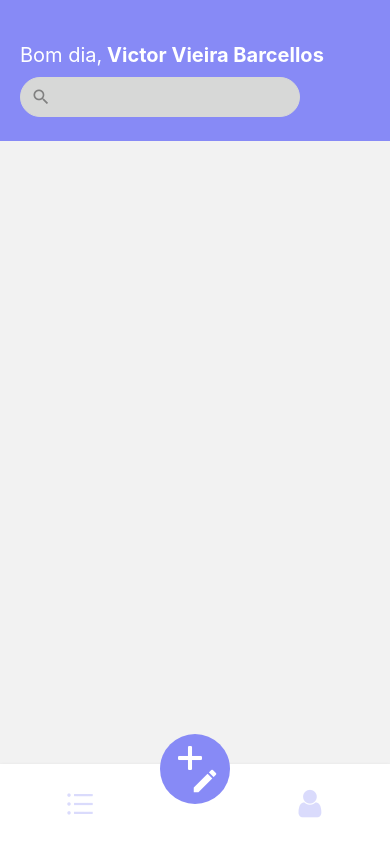
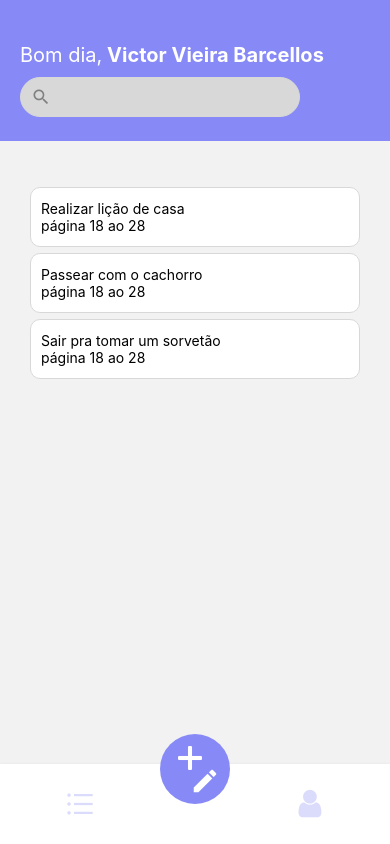
Before and after one commit to Victor090608/ProjetosMobile, a React Native app: screen /BottomRoutes in a window 390 px wide. Built offline with nearby package versions, Linux system fonts and the light colour scheme.

Commit message:
Criando Cards e componentizando eles, colocando suas propriedades, tambem realizando estilos iniciais a ele

```diff
--- a/src/pages/list/index.tsx
+++ b/src/pages/list/index.tsx
@@ -1,10 +1,52 @@
 import React from "react";
-import { Text, View } from "react-native";
+import { Text, View, FlatList, TouchableOpacity } from "react-native";
 import { style } from "./styles";
 import { Input } from "../../components/input";
 import { MaterialIcons } from '@expo/vector-icons';
 
+type PropCard = {
+    item: number;
+    title: string;
+    description: string;
+    flag: 'urgente' | 'opcional';
+};
+
+const data: Array<PropCard> = [
+    {
+        item: 0,
+        title: 'Realizar lição de casa',
+        description: 'página 18 ao 28',
+        flag: 'urgente'
+    },
+    {
+        item: 1,
+        title: 'Passear com o cachorro',
+        description: 'página 18 ao 28',
+        flag: 'urgente'
+    },
+    {
+        item: 3,
+        title: 'Sair pra tomar um sorvetão',
+        description: 'página 18 ao 28',
+        flag: 'urgente'
+    },
+
+]
 export default function List() {
+    const _renderCard = (item: PropCard) => {
+        return (
+            <TouchableOpacity style={style.card}>
+                <View style={style.rowCard}>
+                    {/* <Ball /> */}
+                    <View>
+                        <Text>{item.title}</Text>
+                        <Text>{item.description}</Text>
+                    </View>
+                    {/* <Flag /> */}
+                </View>
+            </TouchableOpacity>
+        );
+    }
     return (
         <View style={style.container}>
             <View style={style.header}>
@@ -17,6 +59,14 @@
                     />
                 </View>
             </View>
+            <View style={style.boxList}>
+                <FlatList
+                    data={data}
+                    style={{ marginTop: 40, paddingHorizontal: 30 }}
+                    keyExtractor={(item, index) => item.item.toString()}
+                    renderItem={({ item, index }) => { return (_renderCard(item)) }}
+                />
+            </View>
         </View>
     )
 }
--- a/src/pages/list/styles.ts
+++ b/src/pages/list/styles.ts
@@ -21,6 +21,28 @@
     },
     boxInput: {
         width: '80%'
+    },
+
+    boxList: {
+        flex: 1,
+        width: '100%',
+        // backgroundColor: 'red'
+    },
+    card: {
+        width: '100%',
+        height: 60,
+        backgroundColor: '#FFF',
+        marginTop: 6,
+        borderRadius: 10,
+        justifyContent: 'center',
+        padding: 10,
+        borderWidth: 1,
+        borderColor: themas.colors.lightGray
+    },
+    rowCard: {
+        flexDirection: 'row',
+        alignItems: 'center',
+        justifyContent: 'space-between'
     }
 
 })
```
